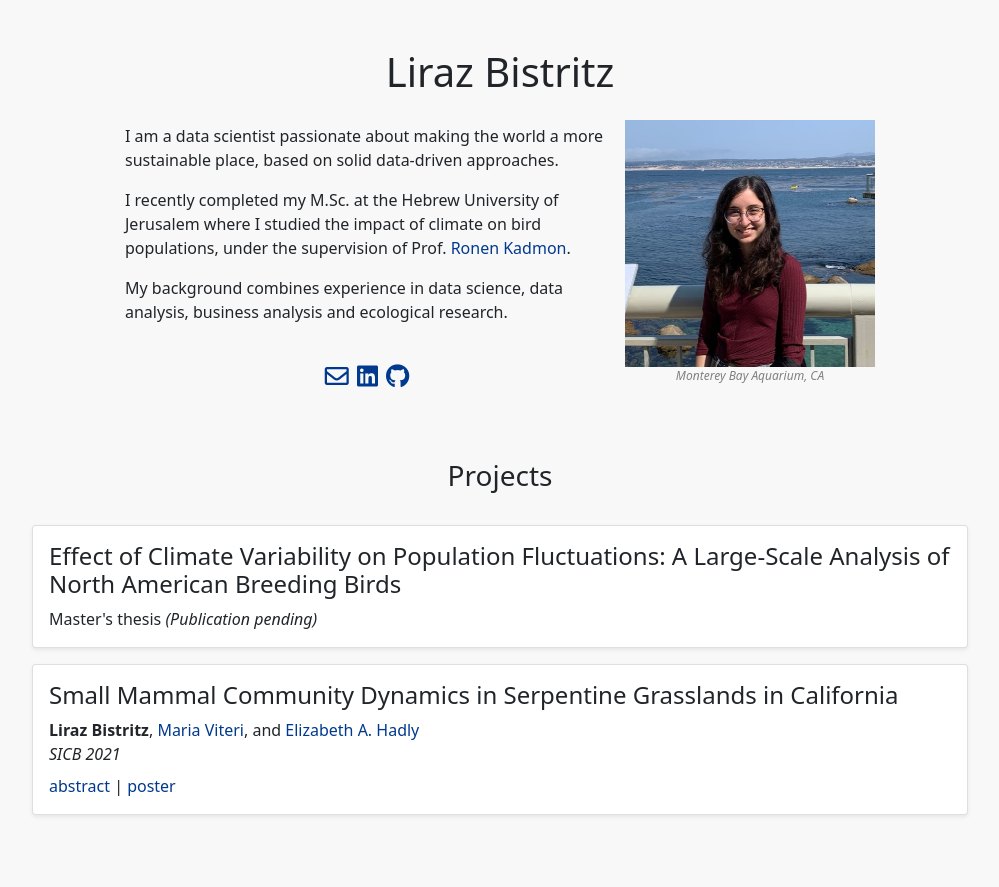
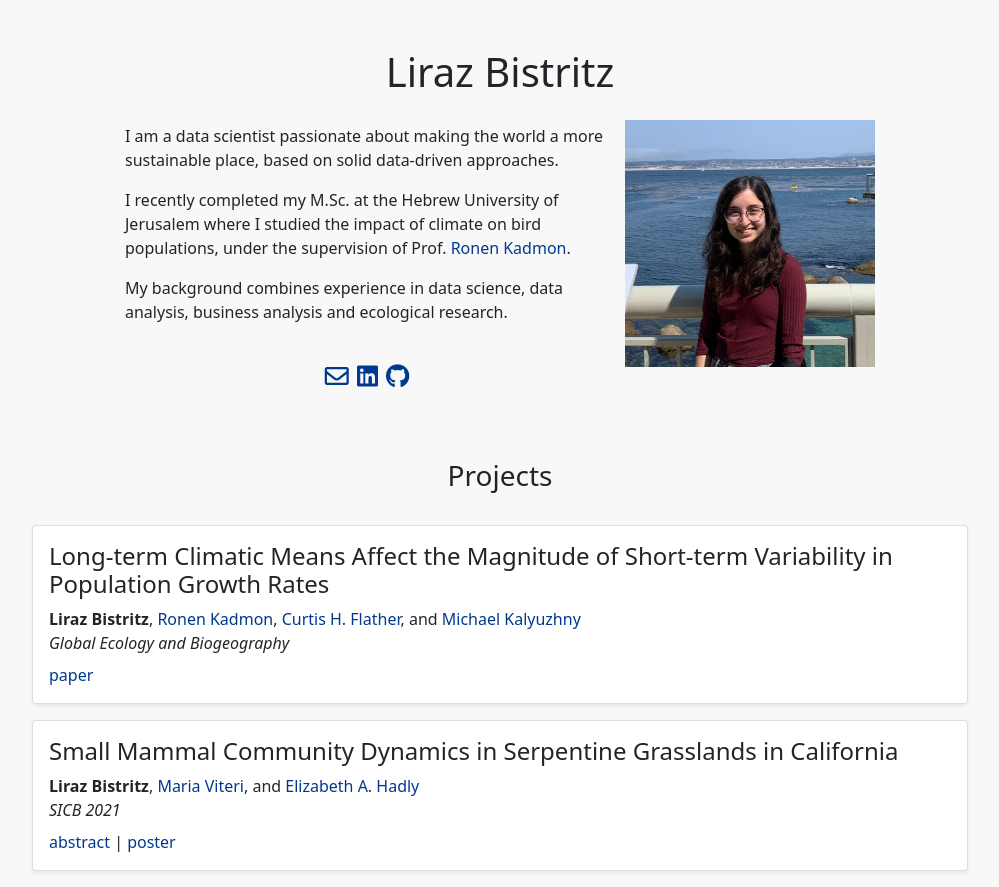
Before and after one commit to lirazbis/lirazbis.github.io, a plain HTML site: page index.html in a window 1280 px wide. Shown: the whole page, without its empty margins (140-1139 px from the left). Before the commit the page ends 831 px from the top, so only its background shows below. Drawn offline with nearby package versions, Linux system fonts and the light colour scheme.

Commit message:
Update index.html
Updates

```diff
--- a/index.html
+++ b/index.html
@@ -33,7 +33,7 @@
                 </p>
             </div>
             <div class="p-2 order-2 bd-highlight"><img class="w3-round" src="images/myphoto.png" alt="" width="250px">
-                <p class="text-center image-text"><i>Monterey Bay Aquarium, CA</i></p>
+                <p class="text-center image-text"><i></i></p>
             </div>
         </div>
     </div>
@@ -45,9 +45,17 @@
             <div class="card mb-2 shadow-sm">
                 <div class="card-body p-2 d-flex flex-wrap">
                     <div class="p-2 order-2 bd-highlight">
-                        <h4 class="my-0 mb-2 font-weight-normal">Effect of Climate Variability on Population Fluctuations: A Large-Scale Analysis of North American Breeding Birds</h4>
+                        <h4 class="my-0 mb-2 font-weight-normal">Long-term Climatic Means Affect the Magnitude of Short-term Variability in Population Growth Rates</h4>
                         <ul class="list-unstyled mb-0">
-                            <li>Master's thesis <i>(Publication pending)</i></li>
+                            <li><b target="_blank" > Liraz Bistritz</b>,
+                                 <a target="_blank"
+                                  href="https://www.bio.huji.ac.il/en/content/kadmon-ronen">Ronen Kadmon</a>,                                  <a target="_blank"
+                                  href="https://www.fs.usda.gov/research/about/people/cflather">Curtis H. Flather</a>, and
+                                <a target="_blank" href="https://sites.google.com/mail.huji.ac.il/kalyuzhny-lab-en/home"> Michael Kalyuzhny </a>
+                            </li>
+                            <li><i>Global Ecology and Biogeography</i></li>
+                            <li class="mt-2"><a
+                                    target="_blank" href="https://onlinelibrary.wiley.com/doi/10.1111/geb.13853">paper</a></li>
                         </ul>
                     </div>
                 </div>
```
